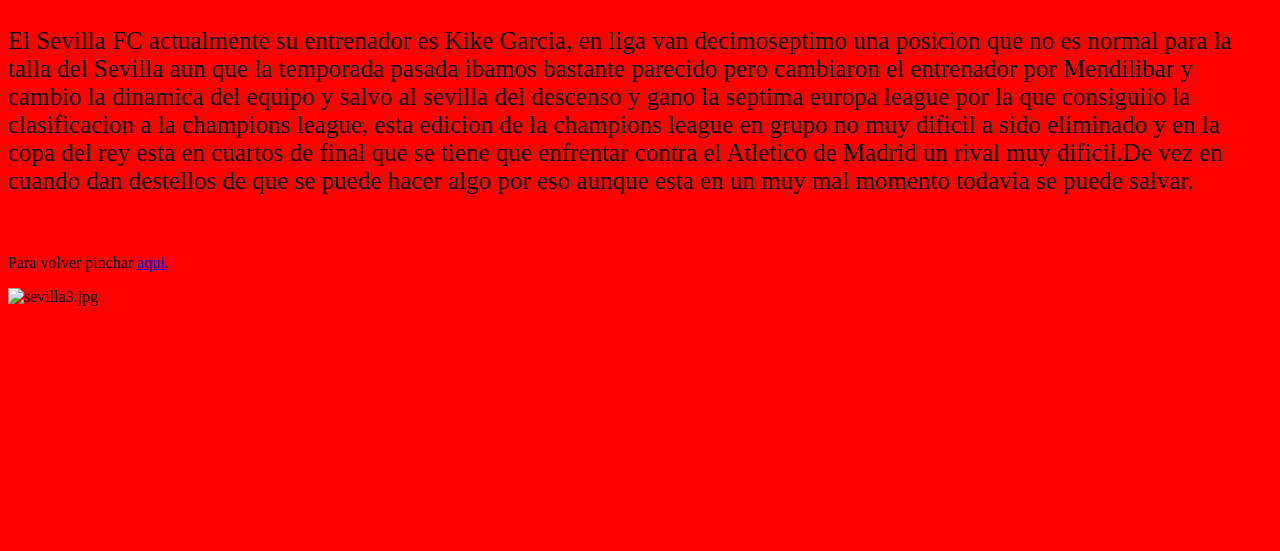
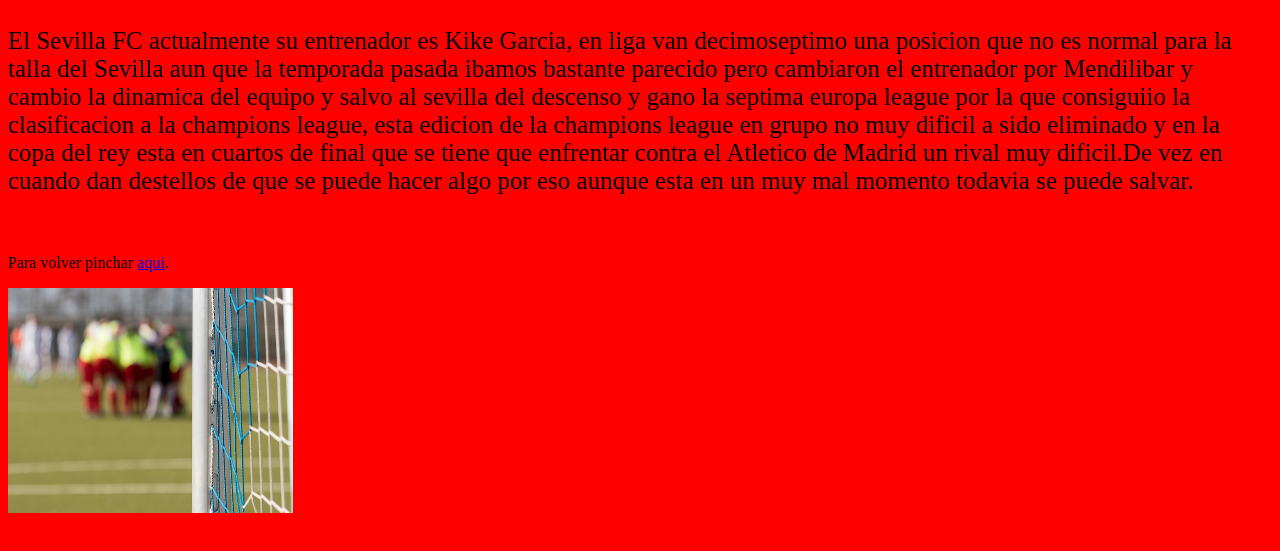
Before and after one commit to carlosgamizcampana/carlosgamizcampana.github.io, a plain HTML site: page pagina2.html in a window 1280 px wide. Shown: the part 147-698 px from the top of the page. Drawn offline with Linux system fonts and the light colour scheme.

Commit message:
cambiar rutas imagen

```diff
--- a/pagina2.html
+++ b/pagina2.html
@@ -10,6 +10,6 @@
 	 <p style="font-size:25px">El Sevilla FC actualmente su entrenador es Kike Garcia, en liga van decimoseptimo una posicion que no es normal para la talla del Sevilla aun que la temporada pasada ibamos bastante parecido pero cambiaron el entrenador por Mendilibar y cambio la dinamica del equipo y salvo al sevilla del descenso y gano la septima europa league por la que consiguiio la clasificacion a la champions league, esta edicion de la champions league en grupo no muy dificil a sido eliminado y en la copa del rey esta en cuartos de final que se tiene que enfrentar contra el Atletico de Madrid un rival muy dificil.De vez en cuando dan destellos de que se puede hacer algo por eso aunque esta en un muy mal momento todavia se puede salvar.</p>
 	<br>
 	 <p>Para volver pinchar <a href="index.html">aqui</a>.</p>
-	 <img src="imagenes/sevilla3.jpg" width="285" height="225" alt="sevilla3.jpg">
+	 <img src="sevilla3.jpg" width="285" height="225" alt="sevilla3.jpg">
 	</body>
 </html>
```
